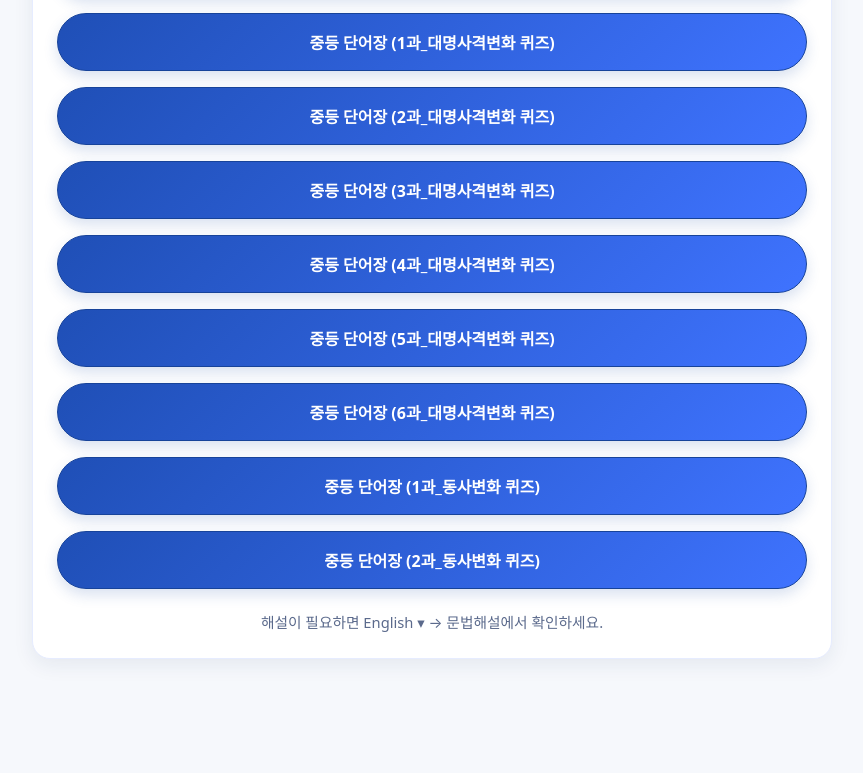
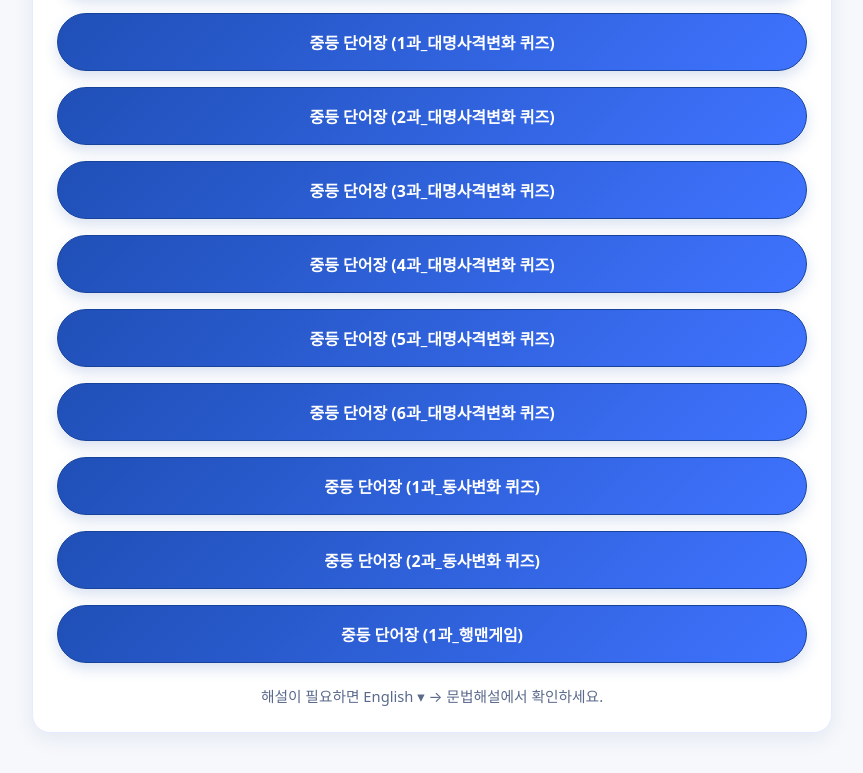
Before and after one commit to tonykks/tonys-skyview-portfolio, a plain HTML site: page m.html in a window 1280 px wide. Shown: the part 682-1455 px from the top of the page, without its empty margins (208-1071 px from the left). Before the commit the page ends 1389 px from the top, so only its background shows below. Drawn offline with Linux system fonts and the light colour scheme.

Commit message:
Update m.html

```diff
--- a/m.html
+++ b/m.html
@@ -70,6 +70,7 @@
 <a class="pill" target="_blank" href="https://gemini.google.com/share/7daea31822f1">중등 단어장 (6과_대명사격변화 퀴즈)</a>
 <a class="pill" target="_blank" href="https://gemini.google.com/share/4f6a3bad50c8">중등 단어장 (1과_동사변화 퀴즈)</a>
 <a class="pill" target="_blank" href="https://gemini.google.com/share/75bc798946bd">중등 단어장 (2과_동사변화 퀴즈)</a>
+<a class="pill" target="_blank" href="https://script.google.com/macros/s/AKfycbzPzXmZVfTwNFVgNOuL7nnVbupVcbVw3IrHBvfAr9MTr6HwBFTSJcJVyjvLah6AT_nLnw/exec">중등 단어장 (1과_행맨게임)</a>
       </div>
       <footer>해설이 필요하면 English ▾ → 문법해설에서 확인하세요.</footer>
     </div>
```
